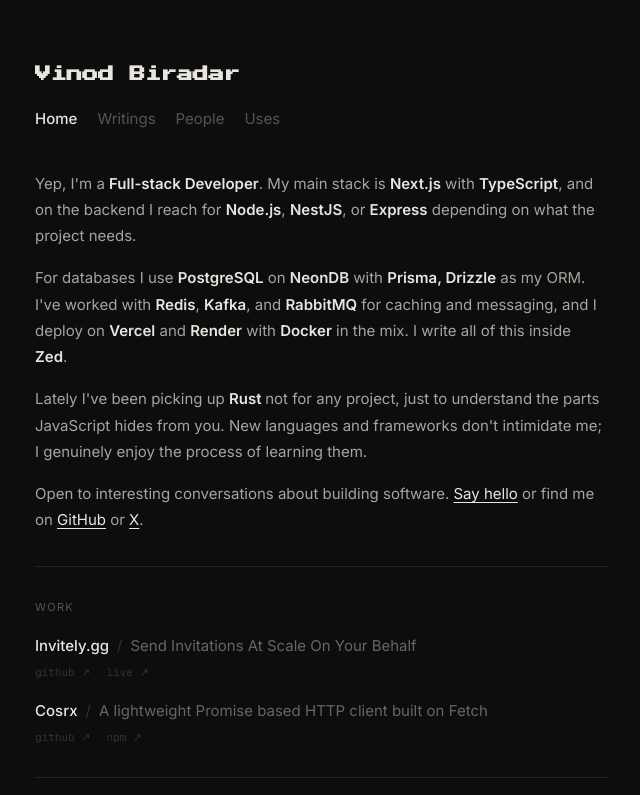
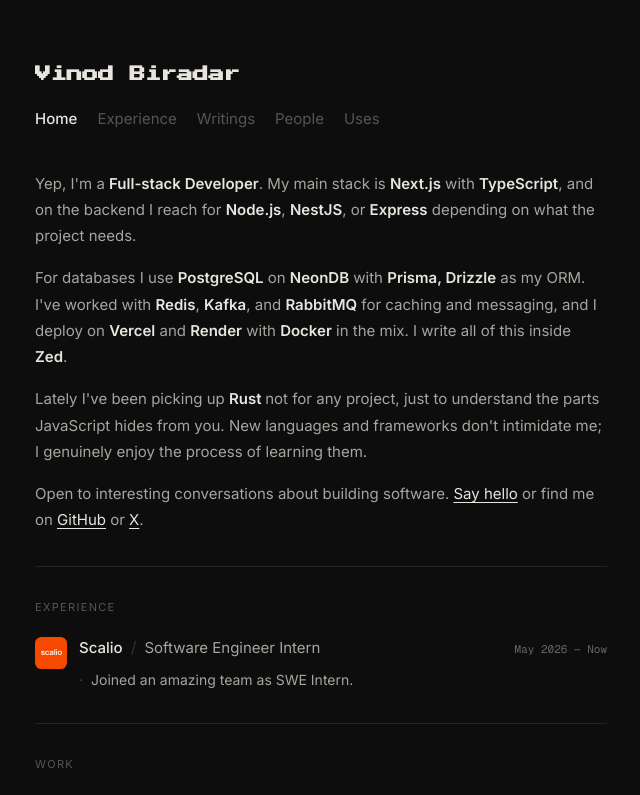
Before and after one commit to Vinodbiradar09/vinod.com, a Next.js app: page / in a window 1280 px wide. Shown: the top 795 px of the page, without its empty margins (319-959 px from the left). Built offline with nearby package versions, Linux system fonts and the light colour scheme; no server answers.

Commit message:
feat : add exp section

```diff
--- /dev/null
+++ b/app/experience/page.tsx
@@ -0,0 +1,26 @@
+import { ExperienceSection } from "@/components/experience-section";
+import { SectionDivider } from "@/components/section-divider";
+import { FadeIn } from "@/components/fade-in";
+import { Nav } from "@/components/nav";
+import type { Metadata } from "next";
+
+export const metadata: Metadata = {
+  title: "Experience",
+  description: "Where Vinod has worked.",
+};
+
+export const revalidate = false;
+
+export default function ExperiencePage() {
+  return (
+    <main className="max-w-155 mx-auto px-6 py-16 w-full">
+      <FadeIn delay={0}>
+        <Nav active="experience" />
+      </FadeIn>
+      <FadeIn delay={80}>
+        <SectionDivider />
+        <ExperienceSection />
+      </FadeIn>
+    </main>
+  );
+}
--- a/app/page.tsx
+++ b/app/page.tsx
@@ -2,6 +2,7 @@
 import { SectionDivider } from "@/components/section-divider";
 import { ContactSection } from "@/components/contact-section";
 import { AboutSection } from "@/components/about-section";
+import { ExperienceSection } from "@/components/experience-section";
 import { WorkSection } from "@/components/work-section";
 import { FadeIn } from "@/components/fade-in";
 import { Nav } from "@/components/nav";
@@ -19,13 +20,17 @@
       </FadeIn>
       <FadeIn delay={160}>
         <SectionDivider />
-        <WorkSection />
+        <ExperienceSection />
       </FadeIn>
       <FadeIn delay={240}>
         <SectionDivider />
+        <WorkSection />
+      </FadeIn>
+      <FadeIn delay={320}>
+        <SectionDivider />
         <WritingsPreview />
       </FadeIn>
-      <FadeIn delay={320}>
+      <FadeIn delay={400}>
         <SectionDivider />
         <ContactSection />
       </FadeIn>
--- a/app/sitemap.ts
+++ b/app/sitemap.ts
@@ -28,6 +28,12 @@
     },
     // Add your other pages:
     {
+      url: `${BASE_URL}/experience`,
+      lastModified: new Date(),
+      changeFrequency: "monthly",
+      priority: 0.6,
+    },
+    {
       url: `${BASE_URL}/people`,
       lastModified: new Date(),
       changeFrequency: "monthly",
--- /dev/null
+++ b/components/experience-section.tsx
@@ -0,0 +1,80 @@
+import { SectionLabel } from "./section-label";
+
+interface Role {
+  company: string;
+  href: string;
+  logo: string;
+  title: string;
+  dates: string;
+  bullets: string[];
+}
+
+const ROLES: Role[] = [
+  {
+    company: "Scalio",
+    href: "https://scalio.app",
+    logo: "/scalio.png",
+    title: "Software Engineer Intern",
+    dates: "May 2026 — Now",
+    bullets: ["Joined an amazing team as SWE Intern."],
+  },
+];
+
+export function ExperienceSection() {
+  return (
+    <section>
+      <SectionLabel label="Experience" />
+      <div className="space-y-6">
+        {ROLES.map((role) => (
+          <div key={`${role.company}-${role.title}`} className="flex gap-3">
+            <a
+              href={role.href}
+              target="_blank"
+              rel="noopener noreferrer"
+              aria-label={role.company}
+              className="shrink-0 mt-0.5"
+            >
+              {/* eslint-disable-next-line @next/next/no-img-element */}
+              <img
+                src={role.logo}
+                alt={`${role.company} logo`}
+                width={32}
+                height={32}
+                className="w-8 h-8 rounded-md object-cover"
+              />
+            </a>
+            <div className="flex-1 min-w-0">
+              <div className="flex flex-wrap items-baseline gap-x-3 gap-y-1">
+                <div className="flex flex-wrap items-baseline gap-x-2">
+                  <a
+                    href={role.href}
+                    target="_blank"
+                    rel="noopener noreferrer"
+                    className="font-medium text-[#e8e5df] no-underline hover:underline underline-offset-[3px] text-[15px]"
+                  >
+                    {role.company}
+                  </a>
+                  <span className="text-[#333]">/</span>
+                  <span className="text-[#a8a49e] text-[15px]">
+                    {role.title}
+                  </span>
+                </div>
+                <span className="ml-auto text-[11px] font-mono text-[#666]">
+                  {role.dates}
+                </span>
+              </div>
+              <ul className="mt-2 space-y-1.5 text-[14px] leading-[1.7] text-[#a8a49e]">
+                {role.bullets.map((bullet, i) => (
+                  <li key={i} className="flex gap-2">
+                    <span className="text-[#444] select-none">·</span>
+                    <span>{bullet}</span>
+                  </li>
+                ))}
+              </ul>
+            </div>
+          </div>
+        ))}
+      </div>
+    </section>
+  );
+}
--- a/components/nav.tsx
+++ b/components/nav.tsx
@@ -8,11 +8,12 @@
 });
 
 interface NavProps {
-  active: "home" | "writings" | "people" | "uses";
+  active: "home" | "experience" | "writings" | "people" | "uses";
 }
 
 const links: { href: string; label: string; id: NavProps["active"] }[] = [
   { href: "/", label: "Home", id: "home" },
+  { href: "/experience", label: "Experience", id: "experience" },
   { href: "/writings", label: "Writings", id: "writings" },
   { href: "/people", label: "People", id: "people" },
   { href: "/uses", label: "Uses", id: "uses" },
--- a/package.json
+++ b/package.json
@@ -29,5 +29,6 @@
     "eslint-config-next": "16.2.4",
     "tailwindcss": "^4",
     "typescript": "^5"
-  }
+  },
+  "packageManager": "pnpm@10.18.3+sha512.bbd16e6d7286fd7e01f6b3c0b3c932cda2965c06a908328f74663f10a9aea51f1129eea615134bf992831b009eabe167ecb7008b597f40ff9bc75946aadfb08d"
 }
```
Also changed, not shown: public/scalio.png (added), 1 other file (tests, documents, lock files or other folders).
